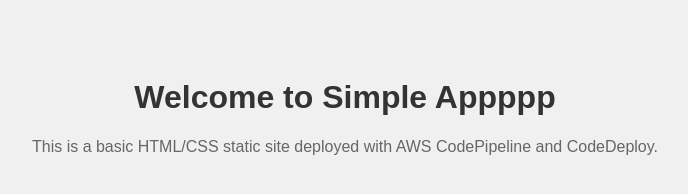
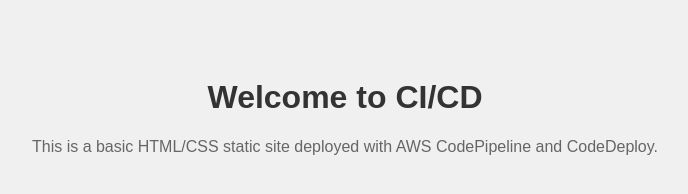
Before and after one commit to jayeshsc/simple-web-app, a plain HTML site: page index.html in a window 1280 px wide. Shown: the whole page, without its empty margins (295-983 px from the left). Drawn offline with Linux system fonts and the light colour scheme.

Commit message:
Update index.html

```diff
--- a/index.html
+++ b/index.html
@@ -7,7 +7,7 @@
     <link rel="stylesheet" href="style.css">
 </head>
 <body>
-    <h1>Welcome to Simple Appppp</h1>
+    <h1>Welcome to CI/CD </h1>
     <p>This is a basic HTML/CSS static site deployed with AWS CodePipeline and CodeDeploy.</p>
 </body>
 </html>
```
